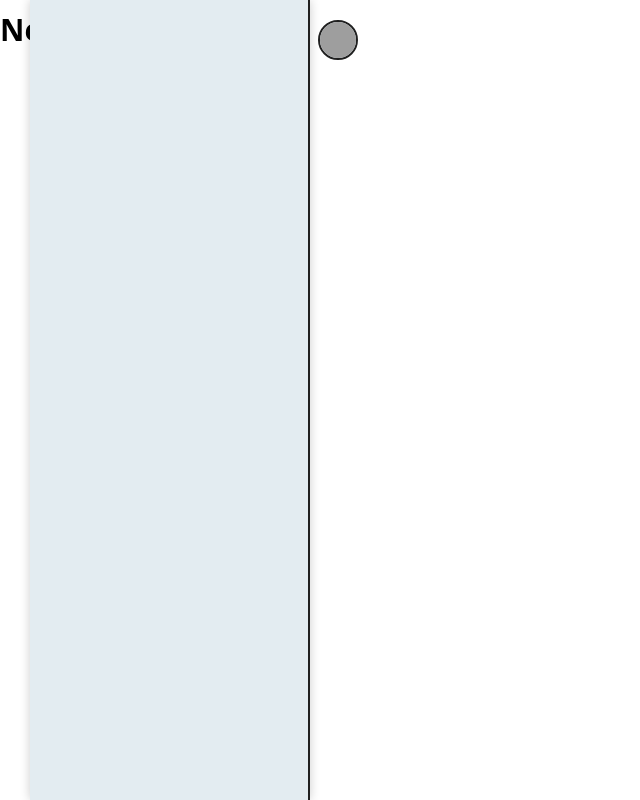
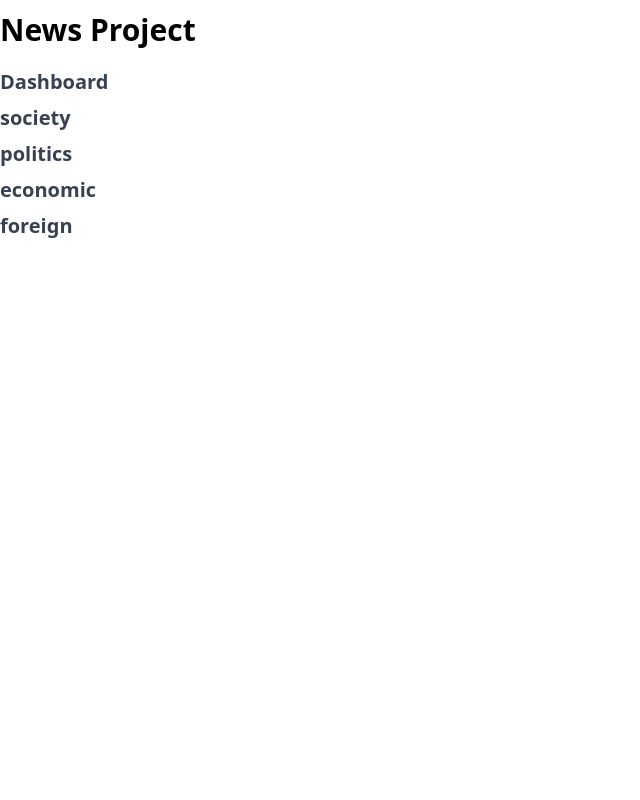
Before and after one commit to SonSeongJoon/NewsProject, a React (Create React App) app in the folder my-app/: page / in a window 1280 px wide. Shown: the whole page, without its empty margins (0-640 px from the left). Built offline with nearby package versions, Linux system fonts and the light colour scheme; no server answers; grey boxes are pictures that could not be loaded.

Commit message:
sidebar 원상복ì구

```diff
--- a/my-app/src/App.js
+++ b/my-app/src/App.js
@@ -9,4 +9,5 @@ function App() {
         </Layout>
     );
 }
+
 export default App;
--- a/my-app/src/components/Sidebar.js
+++ b/my-app/src/components/Sidebar.js
@@ -1,54 +1,25 @@
 // Sidebar.js
-import React, { useEffect, useRef, useState } from "react";
-import classNames from "classnames";
-import styles from "./sidebar.module.css";
-import CloseIcon from "./icons/CloseIcon"; // 닫기 아이콘 SVG 컴포넌트를 불러온다.
+import React from 'react';
+import { Link } from 'react-router-dom';
 
-const Sidebar = ({ width = 280, children }) => {
-  const [isOpen, setOpen] = useState(false);
-  const [xPosition, setX] = useState(-width);
-  const side = useRef();
-
-  const toggleMenu = () => {
-    if (xPosition < 0) {
-      setX(0);
-      setOpen(true);
-    } else {
-      setX(-width);
-      setOpen(false);
-    }
-  };
-
-  const handleClose = (e) => {
-    const sideArea = side.current;
-    const isOutsideClick = !sideArea || !sideArea.contains(e.target);
-    if (isOpen && isOutsideClick) {
-      setX(-width);
-      setOpen(false);
-    }
-  };
-
-  useEffect(() => {
-    window.addEventListener("click", handleClose);
-    return () => {
-      window.removeEventListener("click", handleClose);
-    };
-  }, []);
-
+function Sidebar() {
+  const categories = ['Dashboard', 'society', 'politics', 'economic', 'foreign'];
   return (
-    <div className={styles.container}>
-      <div
-        ref={side}
-        className={classNames(styles.sidebar, { [styles.open]: isOpen })}
-        style={{ width: `${width}px`, transform: `translateX(${-xPosition}px)` }}
-      >
-        <button onClick={toggleMenu} className={styles.button}>
-          {isOpen ? <CloseIcon /> : <img src="images/avatar.png" alt="contact open button" className={styles.openBtn} />}
-        </button>
-        <div className={styles.content}>{children}</div>
+      <div className='mt-5'>
+        <ul>
+          {categories.map(category => (
+              <li key={category} className="mb-2">
+                <Link
+                    to={category === 'Dashboard' ? '/'.toLowerCase() : `/${category.toLowerCase()}`}
+                    className="text-gray-700 text-xl font-bold hover:underline"
+                >
+                  {category}
+                </Link>
+              </li>
+          ))}
+        </ul>
       </div>
-    </div>
   );
-};
+}
 
 export default Sidebar;
```
